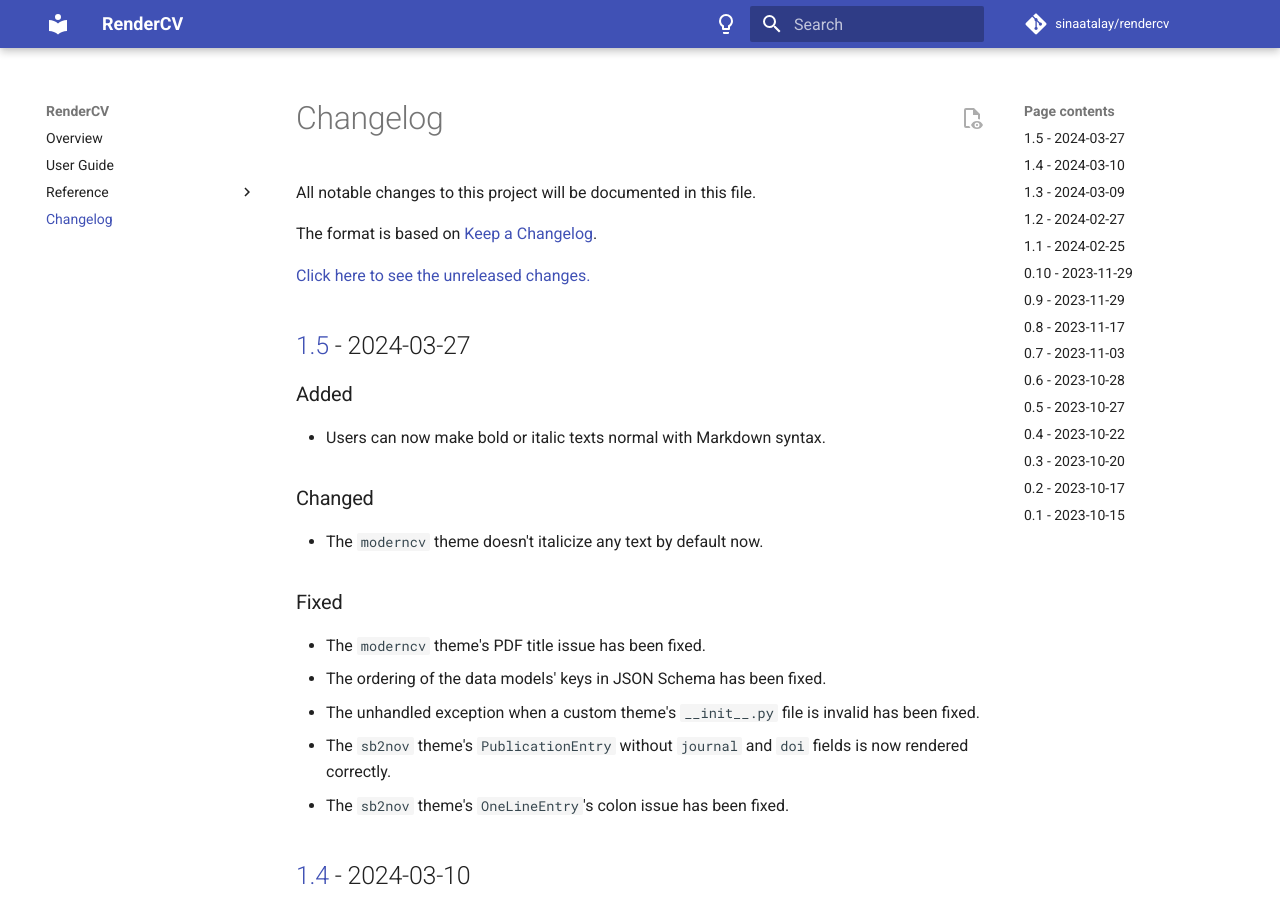
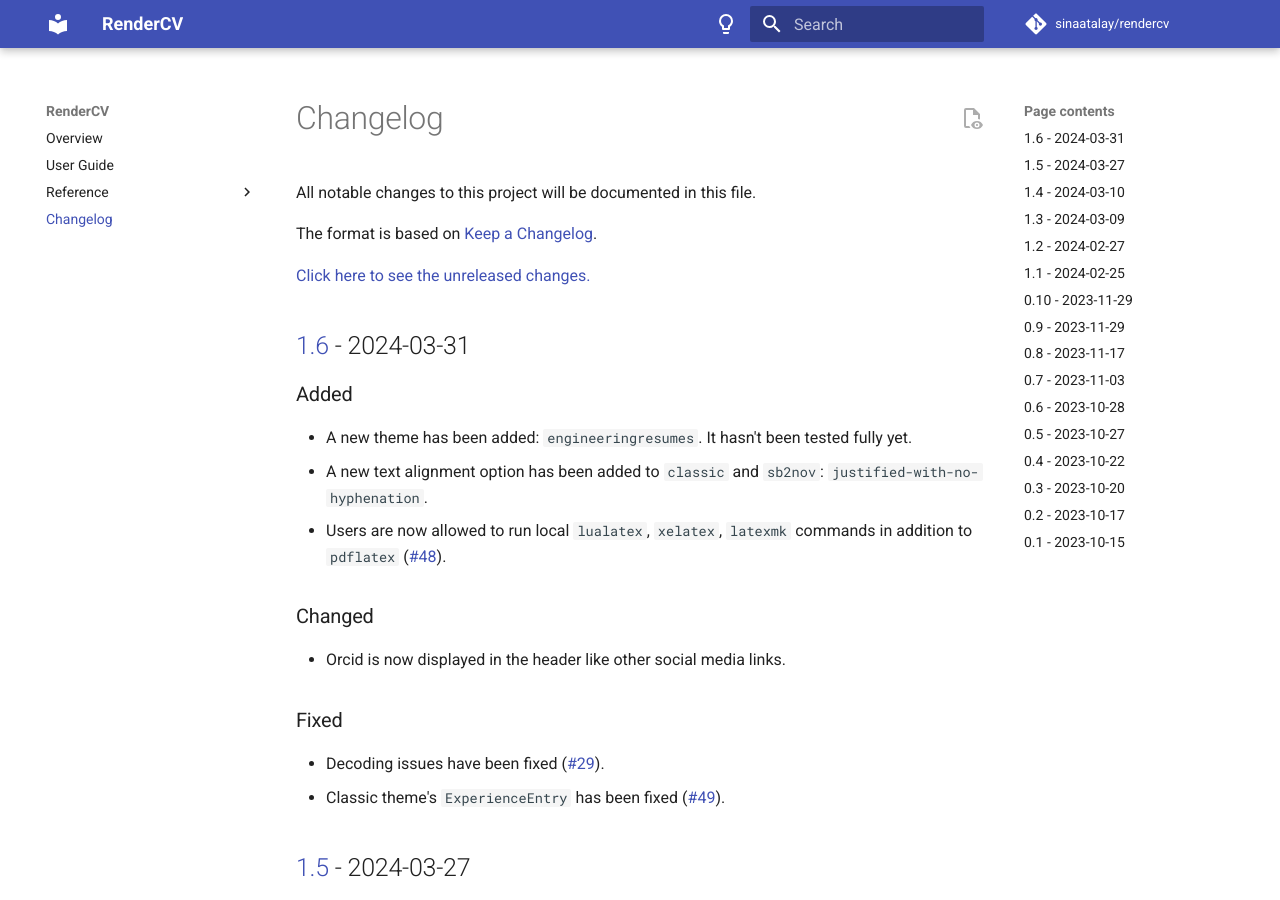
Before and after one commit to sinaatalay/rendercv, an MkDocs documentation site: the page built from docs/changelog.md, in a window 1280 px wide and 900 px high. Built offline with MkDocs 1.6.1 and Material for MkDocs 9.7.7, drawn with Linux system fonts in a browser that asks for light colours; comment, search, counter and statistics services are not loaded.

Commit message:
docs: update changelog

```diff
--- a/docs/changelog.md
+++ b/docs/changelog.md
@@ -7,7 +7,7 @@ All notable changes to this project will be documented in this file.
 
 The format is based on [Keep a Changelog](https://keepachangelog.com/en/1.1.0/).
 
-[Click here to see the unreleased changes.](https://github.com/sinaatalay/rendercv/compare/v1.5...HEAD)
+[Click here to see the unreleased changes.](https://github.com/sinaatalay/rendercv/compare/v1.6...HEAD)
 
 <!--
 ### Added
@@ -15,6 +15,22 @@ The format is based on [Keep a Changelog](https://keepachangelog.com/en/1.1.0/).
 ### Fixed
 ### Removed
 -->
+
+## [1.6] - 2024-03-31
+
+### Added
+- A new theme has been added: `engineeringresumes`. It hasn't been tested fully yet.
+- A new text alignment option has been added to `classic` and `sb2nov`: `justified-with-no-hyphenation`.
+- Users are now allowed to run local `lualatex`, `xelatex`, `latexmk` commands in addition to `pdflatex` ([#48](https://github.com/sinaatalay/rendercv/issues/48)).
+
+### Changed
+- Orcid is now displayed in the header like other social media links.
+
+
+### Fixed
+- Decoding issues have been fixed ([#29](https://github.com/sinaatalay/rendercv/issues/29)).
+- Classic theme's `ExperienceEntry` has been fixed ([#49](https://github.com/sinaatalay/rendercv/issues/49)).
+
 
 ## [1.5] - 2024-03-27
 
@@ -160,6 +176,7 @@ The format is based on [Keep a Changelog](https://keepachangelog.com/en/1.1.0/).
 
 The first release of RenderCV.
 
+[1.6]: https://github.com/sinaatalay/rendercv/releases/tag/v1.6
 [1.5]: https://github.com/sinaatalay/rendercv/releases/tag/v1.5
 [1.4]: https://github.com/sinaatalay/rendercv/releases/tag/v1.4
 [1.3]: https://github.com/sinaatalay/rendercv/releases/tag/v1.3
```
